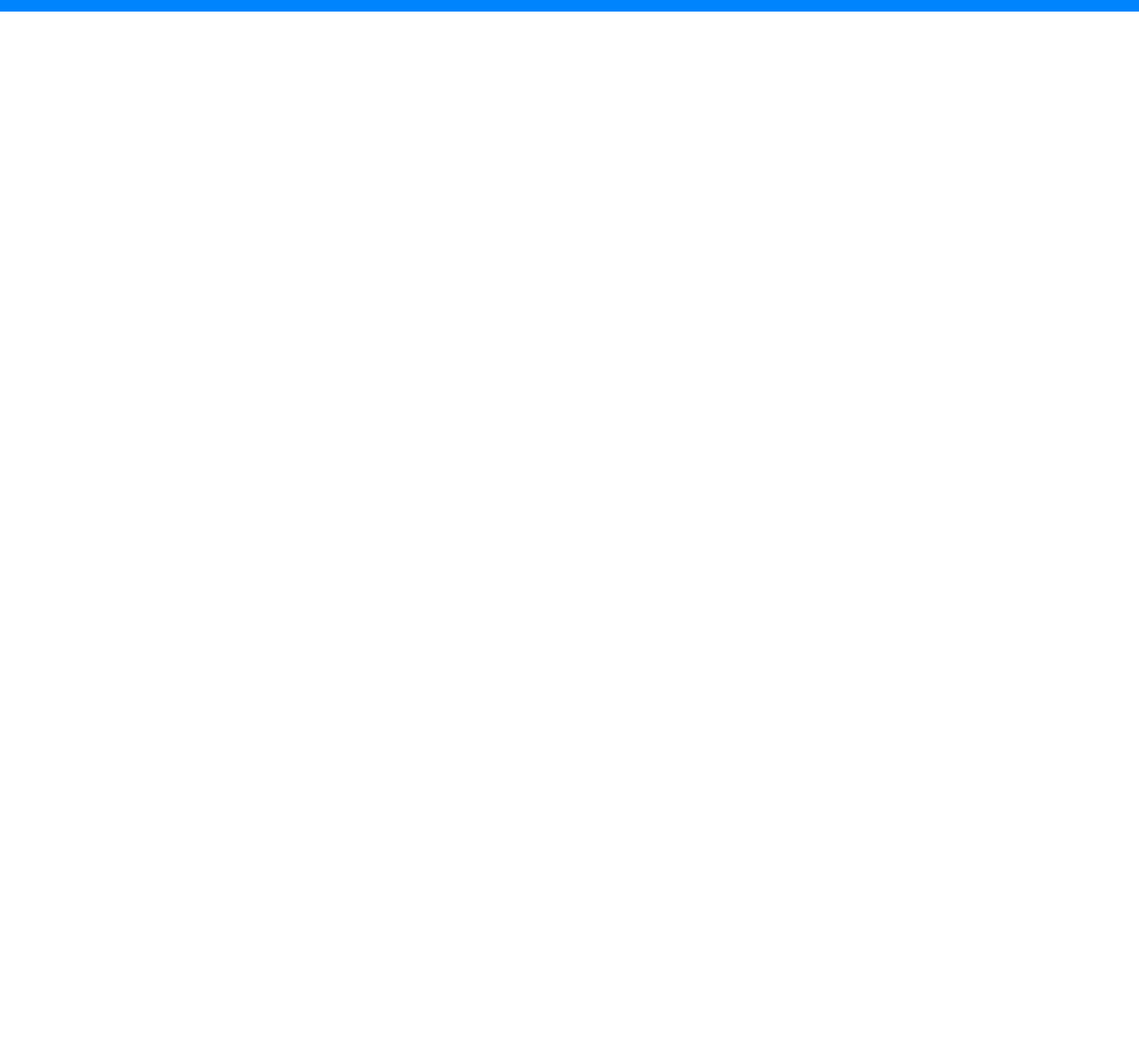
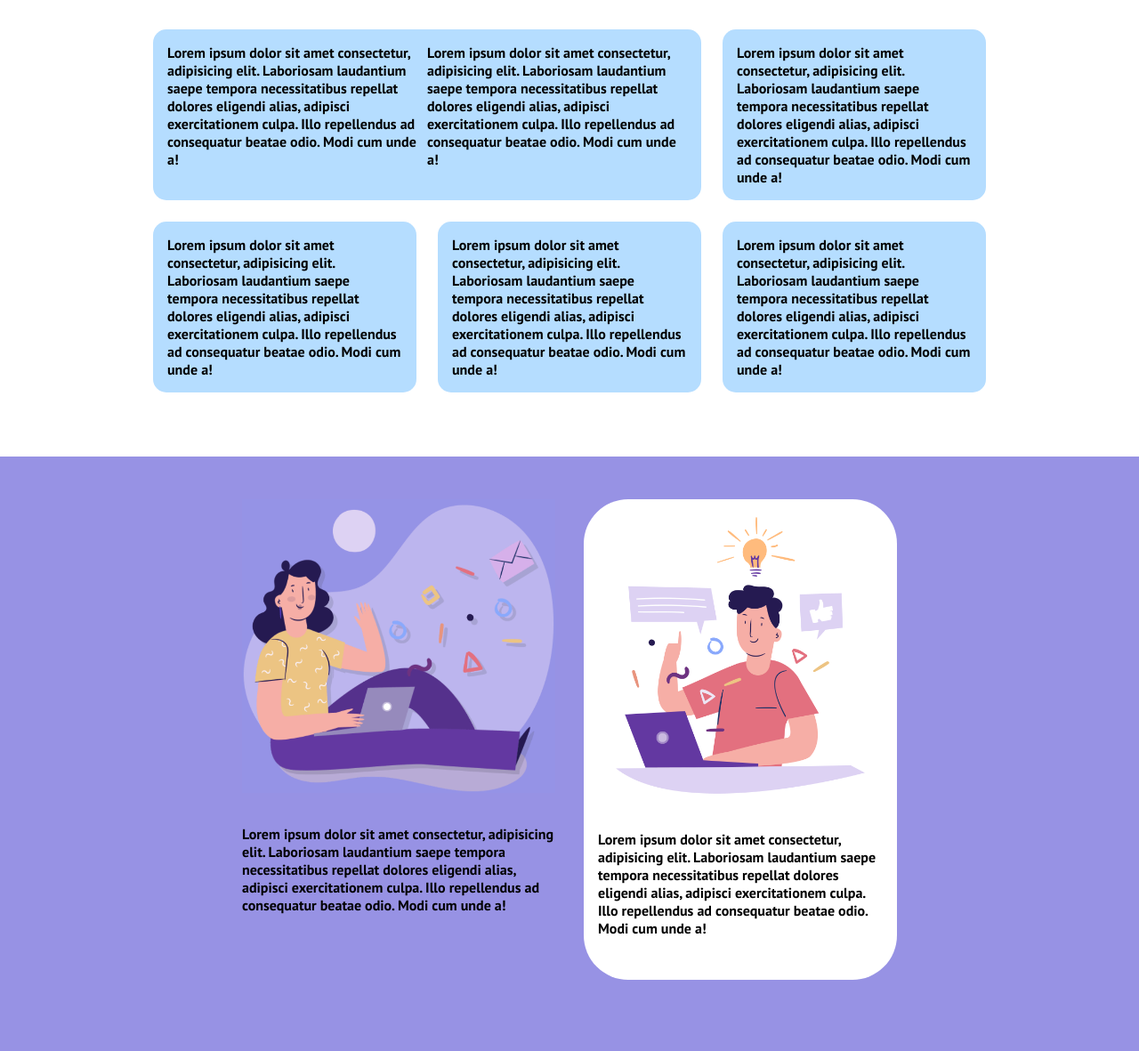
Before and after one commit to andreamorandi/htmlcss-responsive-layout, a plain HTML site: page index.html in a window 1280 px wide. Shown: the part 95-1276 px from the top of the page at 89% size. Before the commit the page ends 800 px from the top, so only its background shows below. Drawn offline with Linux system fonts and the light colour scheme.

Commit message:
Completata struttura prime due sezioni

```diff
--- a/css/style.css
+++ b/css/style.css
@@ -7,11 +7,20 @@
 :root{
     --primary-color: #0084fd;
     --secondary-color: #b5ddff;
+    --tertiary-color: #9792e4;
 }
 
 html{
     font-family: "PT Sans", sans-serif;
     font-size: 100%;
+}
+
+body{
+    margin-top: 5rem;
+}
+
+img{
+    width: 100%;
 }
 
 header{
@@ -20,20 +29,21 @@ header{
     left: 0;
     z-index: 999;
     width: 100%;
-    padding: 1rem;
+    height: 5rem;
     color: white;
     background-color: var(--primary-color);
 }
 
 .container{
     width: 100%;
-    padding: 1rem;
+    padding: 0 2em;
 }
 
 header .container{
     display: flex;
     justify-content: space-between;
     align-items: center;
+    height: 100%;
 }
 
 header .hamburger-menu{
@@ -54,13 +64,68 @@ header .main-menu{
     padding-left: 1.5rem;
 }
 
+.presentation .cards{
+    width: 100%;
+    padding: 3em 0;
+}
+
+.presentation .card{
+    border-radius: 15px;
+    margin-bottom: 1.5em;
+    background-color: var(--secondary-color);
+
+    /* debug */
+    padding: 1em;
+}
+
+.offer{
+    width: 100%;
+    padding: 3em 0;
+    background-color: var(--tertiary-color);
+}
+
+.offer *{
+    /* debug */
+    padding-bottom: 2em;
+}
+
+.offer .card{
+    padding: 1em;
+    border-radius: 50px;
+    background-color: white;
+}
+
+/* SCREEN 768+ */
+@media screen and (min-width: 768px) {
+
+    /* PRESENTATION */
+    .presentation .cards{
+        display: flex;
+        justify-content: space-between;
+        flex-wrap: wrap;
+    }
+
+    .presentation .card{
+        width: calc((100% / 3) - 1em);
+    }
+
+    .presentation .card:first-child{
+        width: calc(((100% / 3) * 2) - (1em / 2));
+    }
+
+}
+
+/* SCREEN 992+ */
 @media screen and (min-width: 992px) {
+
+    /* COMMON */
     .container{
         width: 80%;
         max-width: 1000px;
         margin: 0 auto;
     }
 
+    /* HEADER */
     header .hamburger-menu{
         display: none;
     }
@@ -68,4 +133,22 @@ header .main-menu{
     header .main-menu{
         display: block;
     }
+
+    /* PRESENTATION */
+    .presentation .card:first-child{
+        display: flex;
+    }
+
+    /* OFFER */
+    .offer .container{
+        display: flex;
+        justify-content: space-between;
+        width: 70%;
+        max-width: 800px;
+    }
+
+    .offer .container >*{
+        width: calc((100% / 2) - 1em);
+    }
+
 }
--- a/index.html
+++ b/index.html
@@ -20,7 +20,6 @@
 <body>
     <!-- INIZIO HEADER -->
     <header>
-        <!-- INIZIO CONTAINER -->
         <div class="container">
 
             <div class="logo">
@@ -42,8 +41,47 @@
             </nav>
 
         </div>
-        <!-- FINE CONTAINER -->
     </header>
     <!-- FINE HEADER -->
+    <!-- INZIO MAIN -->
+    <main>
+        <!-- INIZIO PRESENTATION -->
+        <section class="presentation">
+            <div class="container">
+                <div class="cards">
+                    <div class="card">
+                        <div>Lorem ipsum dolor sit amet consectetur, adipisicing elit. Laboriosam laudantium saepe tempora necessitatibus repellat dolores eligendi alias, adipisci exercitationem culpa. Illo repellendus ad consequatur beatae odio. Modi cum unde a!</div>
+                        <div>Lorem ipsum dolor sit amet consectetur, adipisicing elit. Laboriosam laudantium saepe tempora necessitatibus repellat dolores eligendi alias, adipisci exercitationem culpa. Illo repellendus ad consequatur beatae odio. Modi cum unde a!</div>
+                    </div>
+                    <div class="card">
+                        <div>Lorem ipsum dolor sit amet consectetur, adipisicing elit. Laboriosam laudantium saepe tempora necessitatibus repellat dolores eligendi alias, adipisci exercitationem culpa. Illo repellendus ad consequatur beatae odio. Modi cum unde a!</div>
+                    </div>
+                    <div class="card">
+                        <div>Lorem ipsum dolor sit amet consectetur, adipisicing elit. Laboriosam laudantium saepe tempora necessitatibus repellat dolores eligendi alias, adipisci exercitationem culpa. Illo repellendus ad consequatur beatae odio. Modi cum unde a!</div>
+                    </div>
+                    <div class="card">
+                        <div>Lorem ipsum dolor sit amet consectetur, adipisicing elit. Laboriosam laudantium saepe tempora necessitatibus repellat dolores eligendi alias, adipisci exercitationem culpa. Illo repellendus ad consequatur beatae odio. Modi cum unde a!</div>
+                    </div>
+                    <div class="card">
+                        <div>Lorem ipsum dolor sit amet consectetur, adipisicing elit. Laboriosam laudantium saepe tempora necessitatibus repellat dolores eligendi alias, adipisci exercitationem culpa. Illo repellendus ad consequatur beatae odio. Modi cum unde a!</div>
+                    </div>
+                </div>
+            </div>
+        </section>
+        <!-- FINE PRESENTATION -->
+        <!-- INIZIO OFFER -->
+        <section class="offer">
+            <div class="container">
+                <div>
+                    <img src="img/planning1.png" alt="image">
+                    <div>Lorem ipsum dolor sit amet consectetur, adipisicing elit. Laboriosam laudantium saepe tempora necessitatibus repellat dolores eligendi alias, adipisci exercitationem culpa. Illo repellendus ad consequatur beatae odio. Modi cum unde a!</div>
+                </div>
+                <div class="card">
+                    <img src="img/planning2.png" alt="image">
+                    <div>Lorem ipsum dolor sit amet consectetur, adipisicing elit. Laboriosam laudantium saepe tempora necessitatibus repellat dolores eligendi alias, adipisci exercitationem culpa. Illo repellendus ad consequatur beatae odio. Modi cum unde a!</div>
+                </div>
+            </div>
+        </section>
+    </main>
 </body>
 </html>
```
Also changed, not shown: 1 other file.
